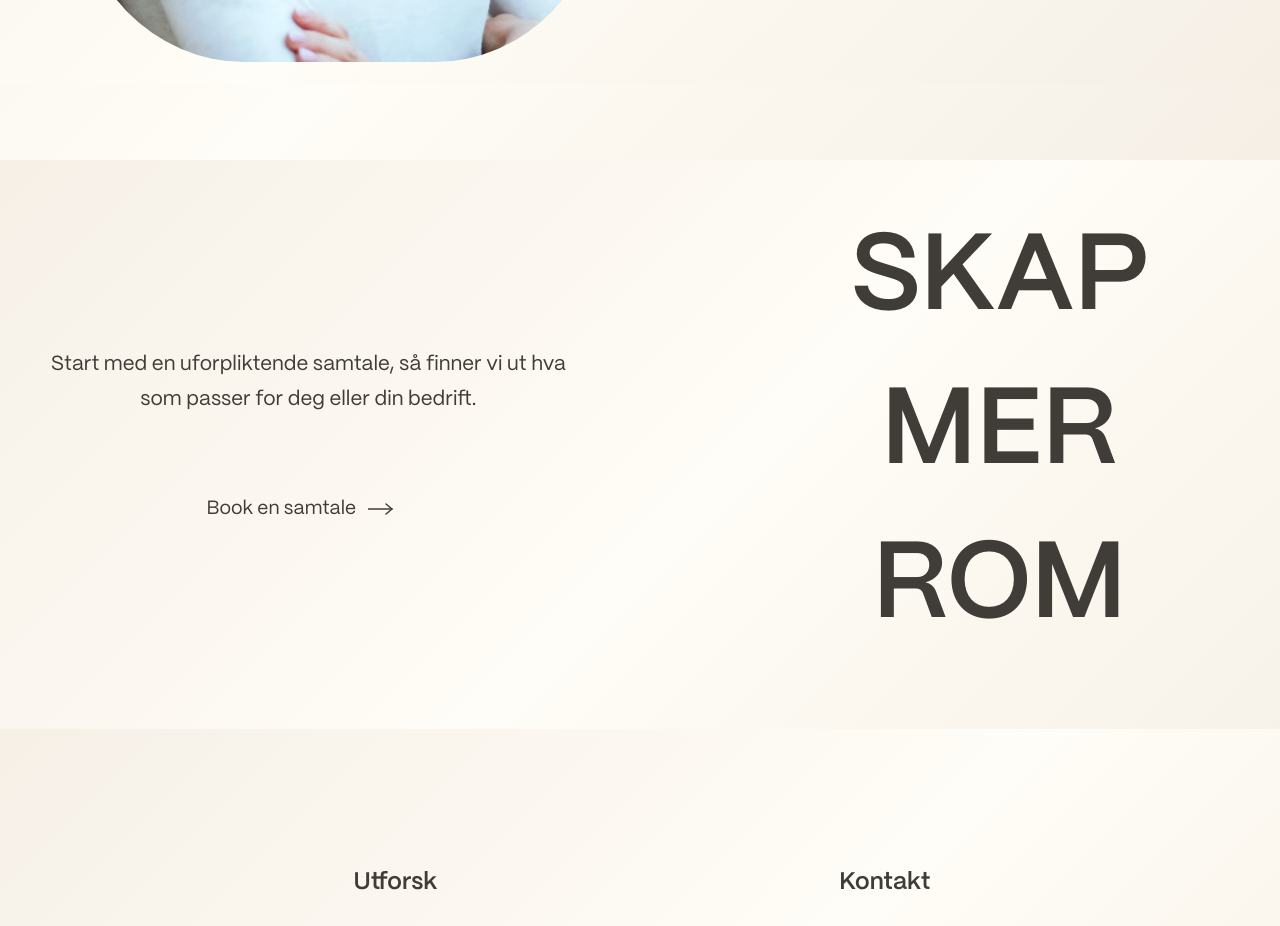
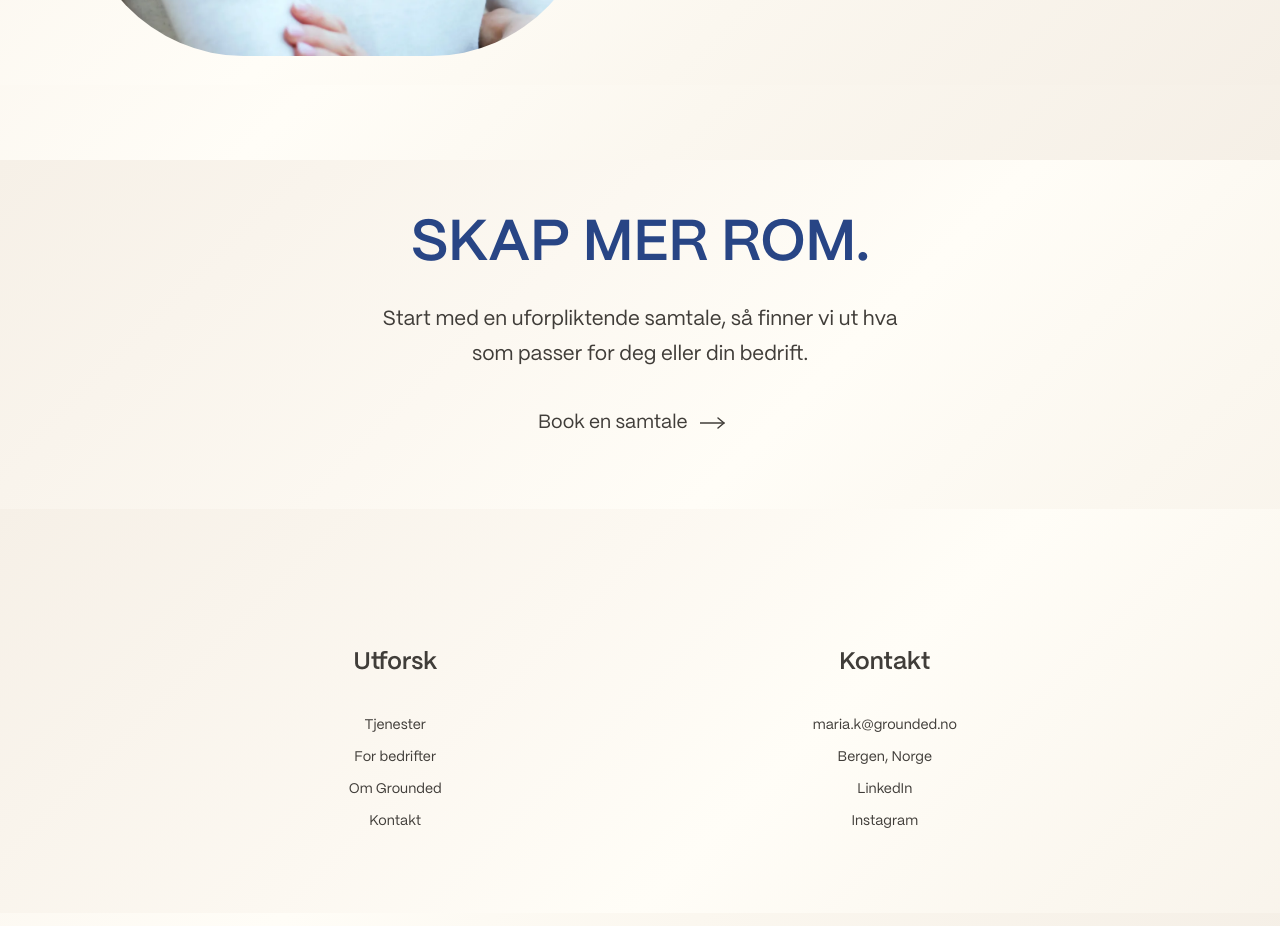
Before and after one commit to lulu630/grounded-website-2, a React (Vite) app: page / in a window 1280 px wide. Shown: the part 5440-6366 px from the top of the page. Built offline with nearby package versions, Linux system fonts and the light colour scheme.

Commit message:
Simplify CTA layout

```diff
--- a/src/App.css
+++ b/src/App.css
@@ -703,7 +703,7 @@
   display: grid;
   grid-template-columns: minmax(0, 1fr) minmax(0, 1fr);
   margin-inline: auto;
-  gap: clamp(32px, 6vw, 80px);
+  gap: clamp(35px, 8vw, 85px);
   align-items: start;
 }
 
@@ -748,74 +748,32 @@
 }
 
 
-
 /*------------ CTA SECTION ------------*/
 
 .cta {
-  /* min-height: 80svh; */
-  display: grid;
-  grid-template-columns: 1.1fr 1fr;
-  align-items: center;
-  gap: 8%;
+  padding-inline: 6%;
   color: var(--text);
 }
 
-
 .cta__content {
-  display: flex;
-  flex-direction: column;
-  align-items: center;
-  gap: 30px;
-  text-align: center;
-}
-
-
-.cta__animation {
+  max-width: 720px;
+  margin-inline: auto;
   display: flex;
   flex-direction: column;
   align-items: center;
   gap: 24px;
-  font-family: "PP Mori", sans-serif;
-  font-size: clamp(30px, 8.5vw, 108px);
-  font-weight: 600;
-  line-height: 1.2;
-  text-transform: uppercase;
-
+  text-align: center;
 }
 
-
-.cta__word {
-  display: block;
+.cta__link {
+  margin-top: 16px;
 }
 
-
 @media (max-width: 770px) {
-  .cta {
-    grid-template-columns: 1fr;
-    gap: 48px;
-    padding: 64px 24px;
-  }
-
-  .cta__animation {
-    grid-row: 1;
-    font-size: 64px;
-    gap: 12px;
-  }
-
-  .cta__content {
-    gap: 36px;
-  }
-
-  .cta__content p {
-    font-size: 22px;
-    line-height: 1.7;
-  }
-
-  .cta__link {
-    font-size: 20px;
+  .cta__title {
+    font-size: clamp(30px, 7vw, 42px);
   }
 }
-
 
 
 /*------------ FOOTER SECTION ------------ */
@@ -968,3 +926,78 @@
     gap: 20px;
   }
 }
+
+/* Tablet: keep the service image from becoming too tall */
+@media (min-width: 771px) and (max-width: 1024px) {
+  .services__window {
+    height: auto;
+    aspect-ratio: 4 / 5;
+    max-height: 74svh;
+  }
+}
+
+/* Mobile layout. */
+@media (max-width: 770px) {
+  .services__title,
+  .bedrifter__title,
+  .about__title {
+    font-size: clamp(30px, 7vw, 42px);
+  }
+
+  /* About: place the photo above the text */
+  .about {
+    min-height: auto;
+  }
+
+  .about__content {
+    grid-template-columns: minmax(0, 1fr);
+    gap: 32px;
+  }
+
+  .about__window {
+    width: min(100%, 420px);
+    justify-self: center;
+  }
+
+  .about__text {
+    min-width: 0;
+    max-width: none;
+  }
+
+  /* Bedrifter: widen the initial photo */
+  .bedrifter .img__window {
+    width: min(80%, 440px);
+    height: min(55svh, 500px);
+  }
+
+  /* Services: use consistent photo proportions */
+  .services__card {
+    min-height: auto;
+  }
+
+  .services__mobile-image {
+    height: auto;
+    aspect-ratio: 4 / 5;
+    max-width: 480px;
+    align-self: center;
+  }
+
+  /* Footer: remove stacked padding and oversized links */
+  .footer {
+    gap: 32px;
+    padding: 0;
+  }
+
+  .footer__cover {
+    padding: 48px 6% 32px;
+  }
+
+  .footer__links {
+    font-size: 14px;
+  }
+
+  .footer__bottom {
+    padding: 24px 6%;
+    font-size: 13px;
+  }
+}
--- a/src/Components/Cta.jsx
+++ b/src/Components/Cta.jsx
@@ -13,7 +13,7 @@ function Cta() {
 
     media.add("(prefers-reduced-motion: no-preference)", () => {
       const blocks = gsap.utils.toArray(
-        ".cta__content, .cta__animation",
+        ".cta__content",
         sectionRef.current
       );
 
@@ -49,6 +49,9 @@ function Cta() {
       ref={sectionRef}
     >
       <div className="cta__content">
+
+        <h2 className="cta__title">Skap mer rom.</h2>
+
         <p>Start med en uforpliktende samtale, så finner vi ut hva som passer for deg eller din bedrift.</p>
 
         <a className="cta__link" href="#book-samtale">
@@ -71,23 +74,6 @@ function Cta() {
         </a>
       </div>
 
-      <h2
-        className="cta__animation"
-        aria-label="Skap mer rom">
-
-        <span className="cta__word">
-          Skap
-        </span>
-
-        <span className="cta__word">
-          mer
-        </span>
-
-        <span className="cta__word">
-          rom
-        </span>
-      </h2>
-
     </section>
   )
 }
```
